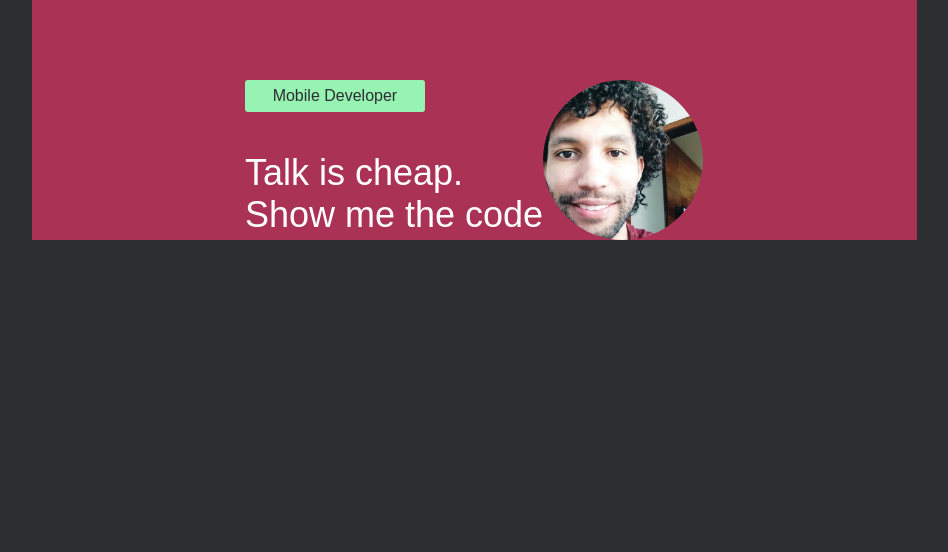
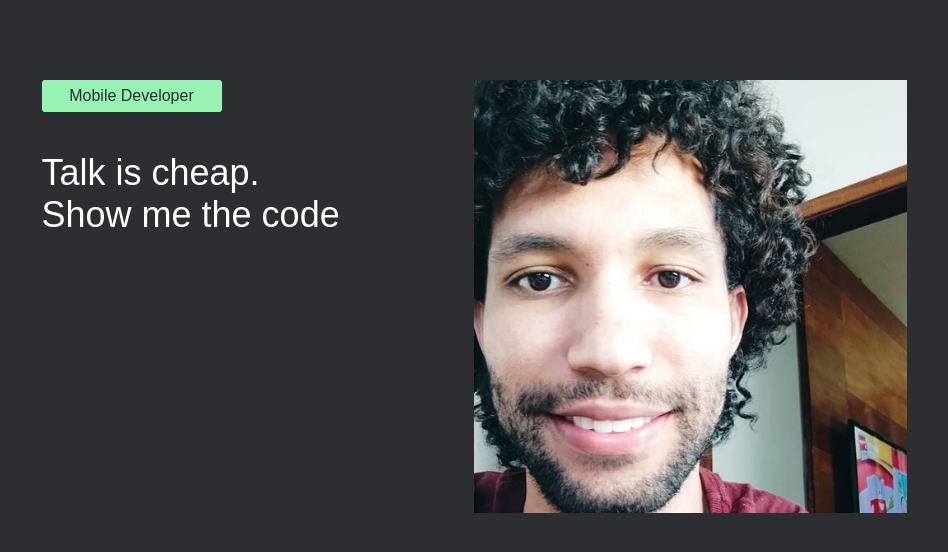
Before and after one commit to renankanu/kanu-portifolio, a Next.js app: page /PortHome in a window 1280 px wide. Shown: the top 552 px of the page, without its empty margins (166-1114 px from the left). Built offline with nearby package versions, Linux system fonts and the light colour scheme.

Commit message:
Init create Intro Container

```diff
--- a/src/components/Intro/style.ts
+++ b/src/components/Intro/style.ts
@@ -1,10 +1,8 @@
 import styled from 'styled-components'
-import defaultTheme from '../../styles/theme'
 
 export const Container = styled.div`
   display: block;
   max-width: 885px;
-  background: #a35;
   margin-right: auto;
   margin-left: auto;
   padding-top: 80px;
@@ -16,13 +14,11 @@ export const Container = styled.div`
 `
 
 export const ContainerIntroDesc = styled.div`
-  color: ${({ theme }) => theme.white};
+  width: 50%;
 `
 
 export const ContainerIntroImage = styled.div`
-  display: flex;
-  align-items: center;
-  justify-content: center;
+  width: 50%;
 `
 
 export const TagGreen = styled.div`
@@ -63,15 +59,5 @@ export const Button = styled.button`
 `
 
 export const Avatar = styled.img`
-  vertical-align: middle;
-  width: 10rem;
-  height: 10rem;
-  border-radius: 50%;
-
-  @media (max-width: 640px) {
-    vertical-align: middle;
-    width: 13rem;
-    height: 13rem;
-    border-radius: 50%;
-  }
+  max-width: 100%;
 `
```
